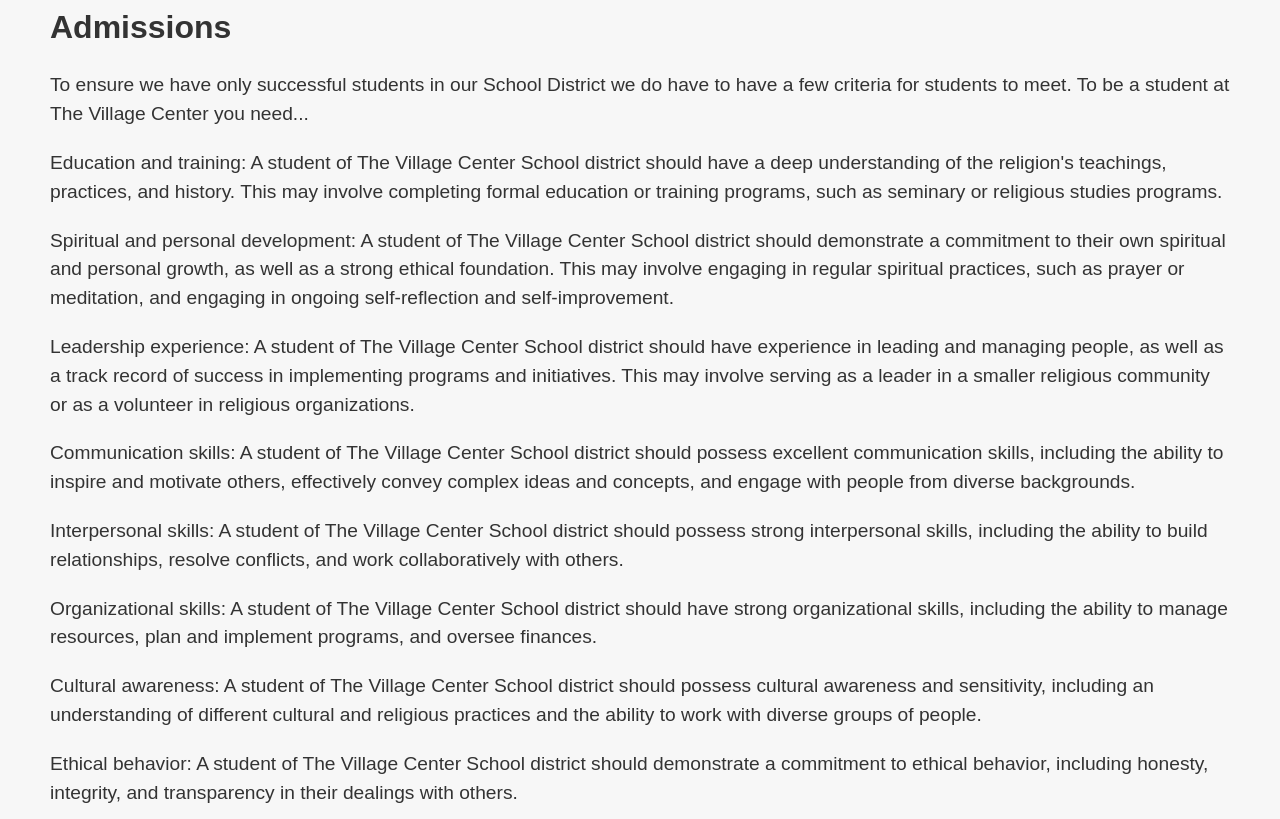
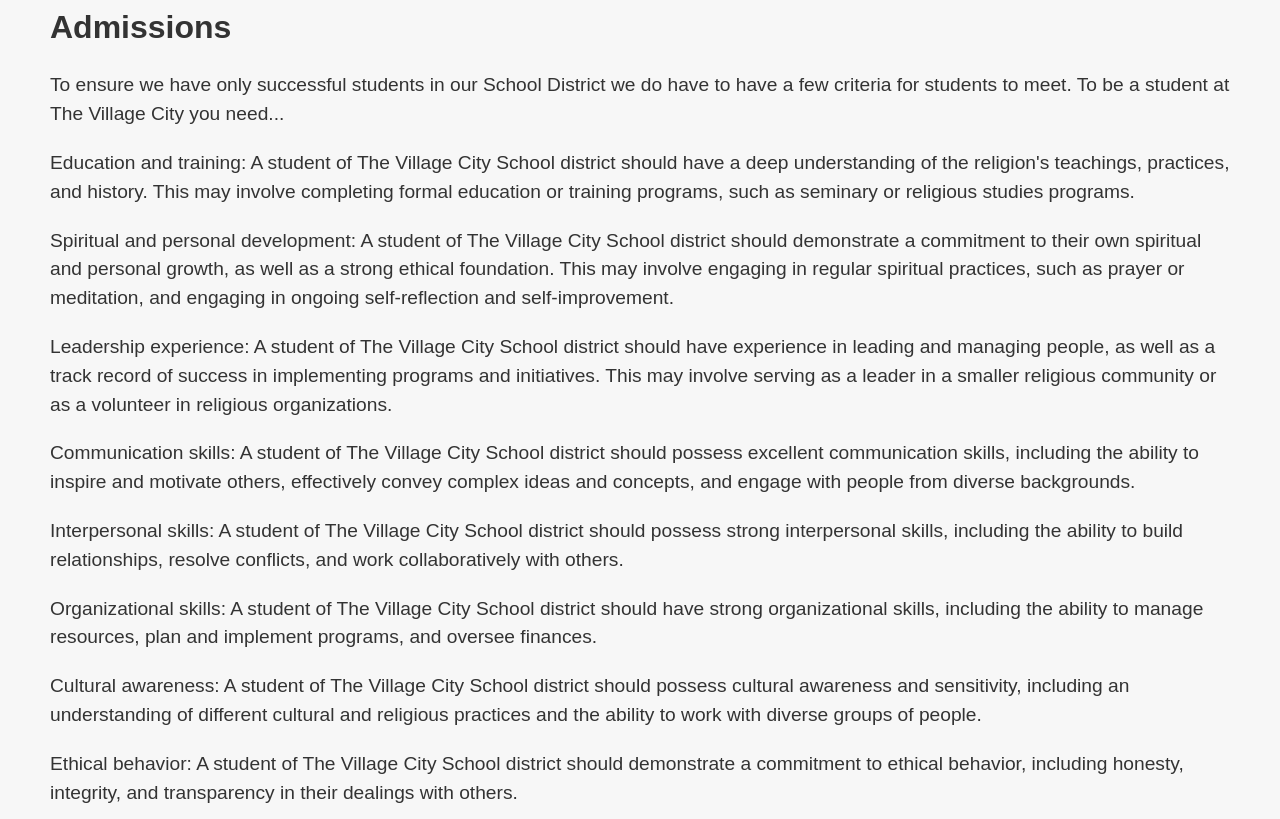
Before and after one commit to MonkeyMan1030/MonkeyMan1030.github.co, a plain HTML site: page index.html in a window 1280 px wide. Shown: the part 1461-2280 px from the top of the page. Drawn offline with Linux system fonts and the light colour scheme.

Commit message:
Update index.html

```diff
--- a/index.html
+++ b/index.html
@@ -3,7 +3,7 @@
 <head>
     <meta charset="UTF-8">
     <meta name="viewport" content="width=device-width, initial-scale=1.0">
-    <title>The Village Center School District</title>
+    <title>The Village City School District</title>
     <link rel="stylesheet" href="style.css">
 </head>
 <body>
@@ -26,7 +26,7 @@
         </section>
         <section class="about">
             <h2>About Us</h2>
-            <p>We work hard to make sure are students are ready and built to work their life time in the oil mines! Founded in 1865 The Village Center School District has had a 100% student success rate in whatever field they chose to go into, we have had several Star Students who we honor after the pledge of allegience to our beautiful city everyday. For more info please visit the Star Student page </p>
+            <p>We work hard to make sure are students are ready and built to work their life time in the oil mines! Founded in 1865 The Village City School District has had a 100% student success rate in whatever field they chose to go into, we have had several Star Students who we honor after the pledge of allegience to our beautiful city everyday. For more info please visit the Star Student page </p>
         </section>
         <section class="academics">
             <h2>Academics</h2>
@@ -46,23 +46,23 @@ These are but a few academic goals we help our students achieve throughout their
         <section class="admissions">
             <h2>Admissions</h2>
             <p>To ensure we have only successful students in our School District we do have to have a few criteria for students to meet.
-To be a student at The Village Center you need...</p>
+To be a student at The Village City you need...</p>
 
-    <p>Education and training: A student of The Village Center School district should have a deep understanding of the religion's teachings, practices, and history. This may involve completing formal education or training programs, such as seminary or religious studies programs.</p>
+    <p>Education and training: A student of The Village City School district should have a deep understanding of the religion's teachings, practices, and history. This may involve completing formal education or training programs, such as seminary or religious studies programs.</p>
 
-    <p>Spiritual and personal development: A student of The Village Center School district should demonstrate a commitment to their own spiritual and personal growth, as well as a strong ethical foundation. This may involve engaging in regular spiritual practices, such as prayer or meditation, and engaging in ongoing self-reflection and self-improvement.</p>
+    <p>Spiritual and personal development: A student of The Village City School district should demonstrate a commitment to their own spiritual and personal growth, as well as a strong ethical foundation. This may involve engaging in regular spiritual practices, such as prayer or meditation, and engaging in ongoing self-reflection and self-improvement.</p>
 
-    <p>Leadership experience: A student of The Village Center School district should have experience in leading and managing people, as well as a track record of success in implementing programs and initiatives. This may involve serving as a leader in a smaller religious community or as a volunteer in religious organizations.</p>
+    <p>Leadership experience: A student of The Village City School district should have experience in leading and managing people, as well as a track record of success in implementing programs and initiatives. This may involve serving as a leader in a smaller religious community or as a volunteer in religious organizations.</p>
 
-    <p>Communication skills: A student of The Village Center School district should possess excellent communication skills, including the ability to inspire and motivate others, effectively convey complex ideas and concepts, and engage with people from diverse backgrounds.</p>
+    <p>Communication skills: A student of The Village City School district should possess excellent communication skills, including the ability to inspire and motivate others, effectively convey complex ideas and concepts, and engage with people from diverse backgrounds.</p>
 
-    <p>Interpersonal skills: A student of The Village Center School district should possess strong interpersonal skills, including the ability to build relationships, resolve conflicts, and work collaboratively with others.</p>
+    <p>Interpersonal skills: A student of The Village City School district should possess strong interpersonal skills, including the ability to build relationships, resolve conflicts, and work collaboratively with others.</p>
 
-    <p>Organizational skills: A student of The Village Center School district should have strong organizational skills, including the ability to manage resources, plan and implement programs, and oversee finances.</p>
+    <p>Organizational skills: A student of The Village City School district should have strong organizational skills, including the ability to manage resources, plan and implement programs, and oversee finances.</p>
 
-    <p>Cultural awareness: A student of The Village Center School district should possess cultural awareness and sensitivity, including an understanding of different cultural and religious practices and the ability to work with diverse groups of people.</p>
+    <p>Cultural awareness: A student of The Village City School district should possess cultural awareness and sensitivity, including an understanding of different cultural and religious practices and the ability to work with diverse groups of people.</p>
 
-    <p>Ethical behavior: A student of The Village Center School district should demonstrate a commitment to ethical behavior, including honesty, integrity, and transparency in their dealings with others.</p>
+    <p>Ethical behavior: A student of The Village City School district should demonstrate a commitment to ethical behavior, including honesty, integrity, and transparency in their dealings with others.</p>
 
     <p>Please note, if a possible student fails to meet all these criteria they  will be skinned and tortured in front of all student bodies. </p>
         </section>
@@ -72,7 +72,7 @@ To be a student at The Village Center you need...</p>
         </section>
     </main>
     <footer>
-        <p>&copy; 2023 Fake School District</p>
+        <p>&copy; 2023 Village City School District</p>
     </footer>
 </body>
 </html>
```
